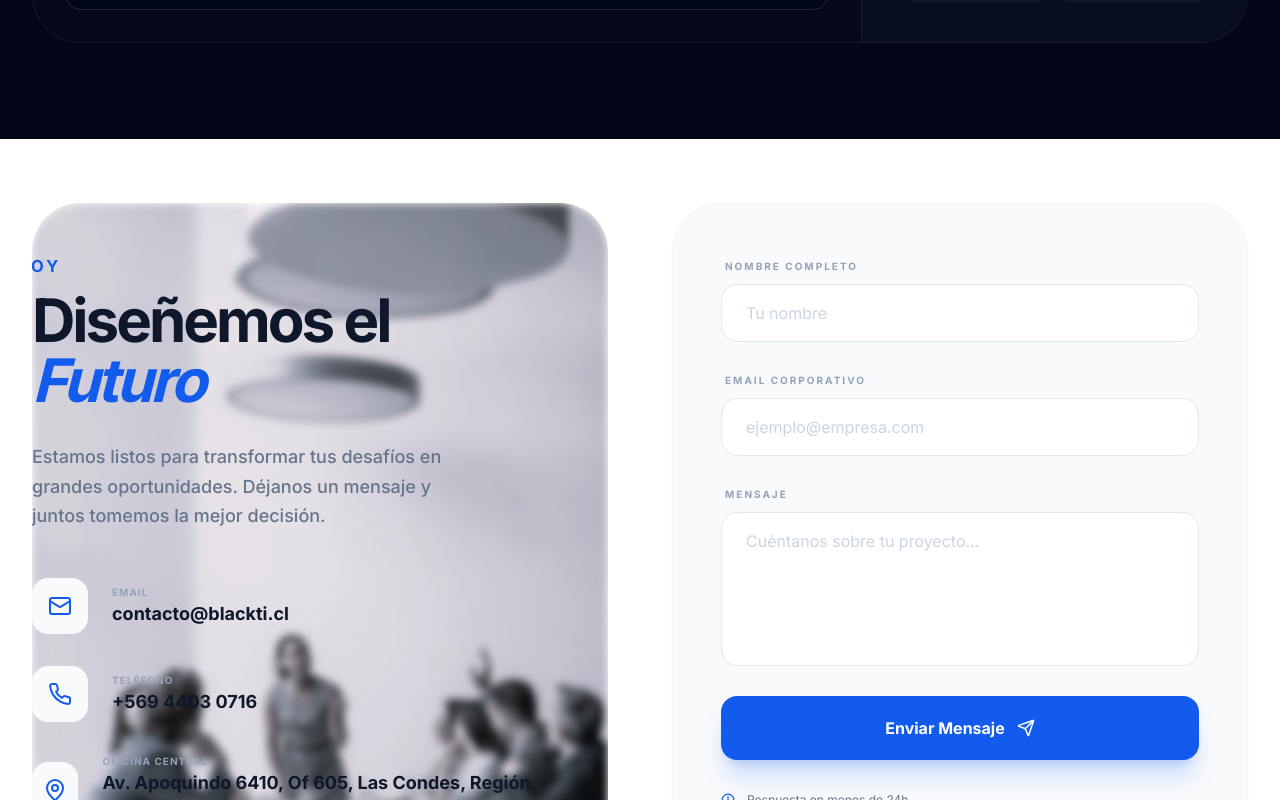
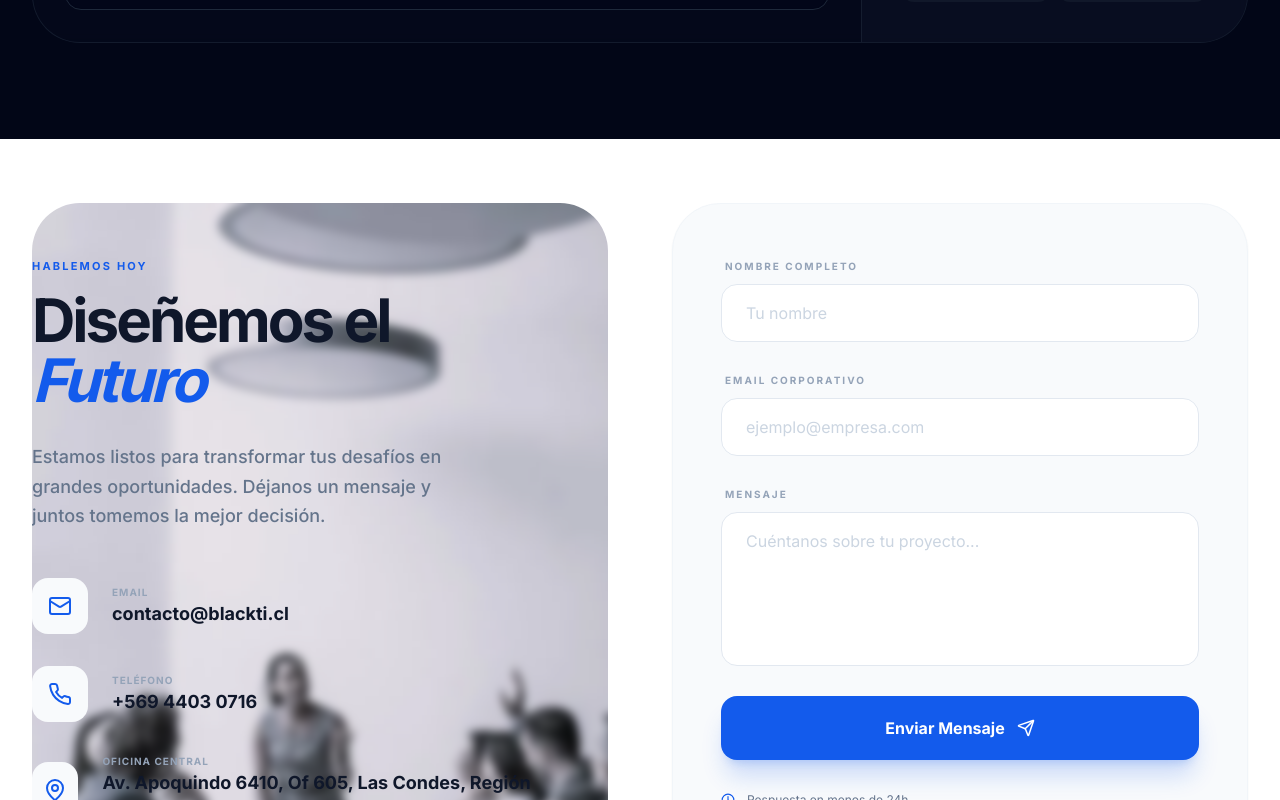
Before and after one commit to asinomas/paginaultima, a React (Vite) app in the folder Pagina_ultima/: page / in a window 1280 px wide. Shown: the part 8160-8960 px from the top of the page. Built offline with nearby package versions, Linux system fonts and the light colour scheme; no server answers.

Commit message:
Update ContactDetail.tsx

```diff
--- a/Pagina_ultima/src/components/ContactDetail.tsx
+++ b/Pagina_ultima/src/components/ContactDetail.tsx
@@ -38,7 +38,7 @@ const ContactDetail: React.FC = () => {
           <div className="relative h-full w-full rounded-[3rem] overflow-hidden">
             {/* Imagen de fondo ocupando toda la columna con borde redondo */}
             <div
-              className="absolute inset-0 bg-cover bg-center rounded-[3rem] overflow-hidden blur-sm"
+              className="absolute inset-0 bg-cover bg-center rounded-[3rem] overflow-hidden blur-sm scale-[1.2]"
               style={{
                 backgroundImage: "url(/images/contact.webp)",
                 borderRadius: "3rem",
@@ -50,7 +50,7 @@ const ContactDetail: React.FC = () => {
 
             {/* Contenido encima de la imagen */}
             <div className="relative z-10 flex flex-col justify-center h-full p-6 lg:p-0">
-              <h4 className="text-[#135bec] font-bold uppercase tracking-[0.2em] text-[11px] mb-4 scale-[1.5]">
+              <h4 className="text-[#135bec] font-bold uppercase tracking-[0.2em] text-[11px] mb-4">
                 Hablemos hoy
               </h4>
 
```
